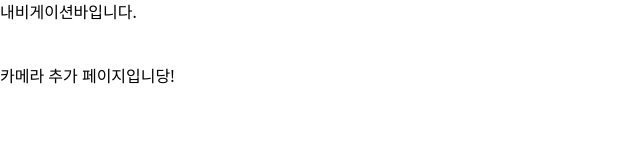
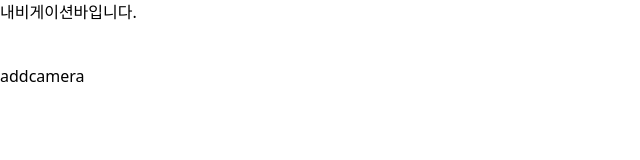
Before and after one commit to yangDM9378/eum_PJT, a Next.js app in the folder frontend/: page /addcamera in a window 1280 px wide. Shown: the top 160 px of the page, without its empty margins (0-640 px from the left). Built offline with nearby package versions, Linux system fonts and the light colour scheme.

Commit message:
feat: 카메카 url 세팅

```diff
--- a/frontend/src/app/(navExist)/addcamera/page.tsx
+++ b/frontend/src/app/(navExist)/addcamera/page.tsx
@@ -1,5 +1,9 @@
-import React from "react";
+import AddCamera from "@/components/addCamera/addCamera";
 
 export default function AddCameraPage() {
-  return <div>카메라 추가 페이지입니당!</div>;
+  return (
+    <>
+      <AddCamera />
+    </>
+  );
 }
--- /dev/null
+++ b/frontend/src/components/addCamera/addCamera.tsx
@@ -0,0 +1,7 @@
+"use client";
+
+const addCamera = () => {
+  return <div>addcamera</div>;
+};
+
+export default addCamera;
```
